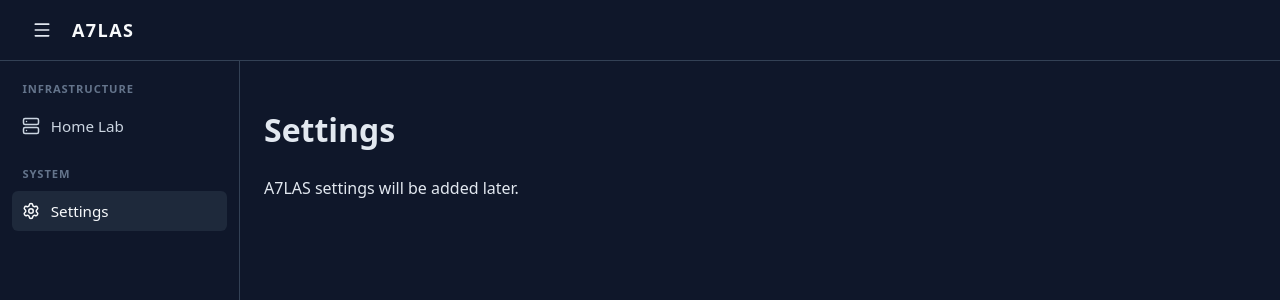
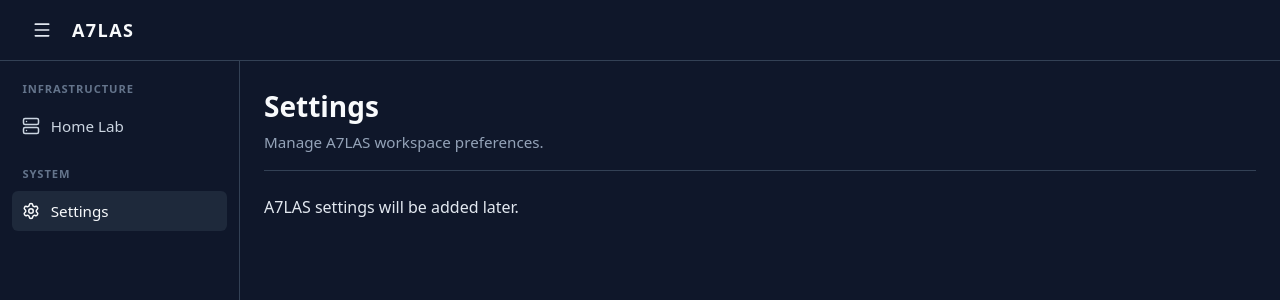
Before and after one commit to ad7son/homelab-dashboard, a React (Vite) app in the folder frontend/: page /settings in a window 1280 px wide. Shown: the top 300 px of the page. Built offline with nearby package versions, Linux system fonts and the light colour scheme.

Commit message:
refactor: add shared A7LAS page layout

```diff
--- a/frontend/src/components/homelab/HomeLabHeader.tsx
+++ b/frontend/src/components/homelab/HomeLabHeader.tsx
@@ -3,6 +3,7 @@ import {
   formatRelativeTime,
   formatUptime,
 } from '../../utils/format';
+import { PageHeader } from '../layout/PageHeader';
 
 interface HomeLabHeaderProps {
   system: SystemInfo | null;
@@ -23,17 +24,14 @@ export function HomeLabHeader({
   lastUpdated,
   onRefresh,
 }: HomeLabHeaderProps) {
-  return (
-    <header className="homelab-header">
-      <div className="homelab-header-main">
-        <h1>Home Lab Dashboard</h1>
-        {system && (
+  const description = system ? (
     <p className="homelab-header-subtitle">
       {system.hostname} · {system.operating_system} · Uptime{' '}
       {formatUptime(system.uptime)}
     </p>
-        )}
-      </div>
+  ) : undefined;
+
+  const actions = (
     <div className="homelab-header-meta">
       <span className={`status-badge status-${status}`}>
         {STATUS_LABELS[status]}
@@ -49,6 +47,9 @@ export function HomeLabHeader({
         Refresh
       </button>
     </div>
-    </header>
+  );
+
+  return (
+    <PageHeader title="Home Lab" description={description} actions={actions} />
   );
 }
--- /dev/null
+++ b/frontend/src/components/layout/PageContainer.tsx
@@ -0,0 +1,9 @@
+import type { ReactNode } from 'react';
+
+interface PageContainerProps {
+  children: ReactNode;
+}
+
+export function PageContainer({ children }: PageContainerProps) {
+  return <div className="page-container">{children}</div>;
+}
--- /dev/null
+++ b/frontend/src/components/layout/PageHeader.tsx
@@ -0,0 +1,23 @@
+import type { ReactNode } from 'react';
+
+interface PageHeaderProps {
+  title: string;
+  description?: ReactNode;
+  actions?: ReactNode;
+}
+
+export function PageHeader({ title, description, actions }: PageHeaderProps) {
+  return (
+    <header className="page-header">
+      <div className="page-header-main">
+        <h1 className="page-header-title">{title}</h1>
+        {description != null && description !== '' && (
+          <div className="page-header-description">{description}</div>
+        )}
+      </div>
+      {actions != null && (
+        <div className="page-header-actions">{actions}</div>
+      )}
+    </header>
+  );
+}
--- a/frontend/src/index.css
+++ b/frontend/src/index.css
@@ -243,13 +243,13 @@ body {
   }
 }
 
-.dashboard {
+.page-container {
   max-width: 1200px;
   margin: 0 auto;
   padding: 1.5rem;
 }
 
-.homelab-header {
+.page-header {
   display: flex;
   flex-wrap: wrap;
   justify-content: space-between;
@@ -260,11 +260,31 @@ body {
   border-bottom: 1px solid #334155;
 }
 
-.homelab-header-main h1 {
+.page-header-main {
+  min-width: 0;
+}
+
+.page-header-title {
   margin: 0 0 0.25rem;
   font-size: 1.75rem;
   font-weight: 600;
   color: #f8fafc;
+}
+
+.page-header-description {
+  color: #94a3b8;
+  font-size: 0.95rem;
+}
+
+.page-header-description p {
+  margin: 0;
+}
+
+.page-header-actions {
+  display: flex;
+  flex-wrap: wrap;
+  align-items: center;
+  gap: 0.75rem;
 }
 
 .homelab-header-subtitle {
--- a/frontend/src/pages/HomeLabDashboard.tsx
+++ b/frontend/src/pages/HomeLabDashboard.tsx
@@ -1,4 +1,5 @@
 import { HomeLabHeader } from '../components/homelab/HomeLabHeader';
+import { PageContainer } from '../components/layout/PageContainer';
 import { CpuCard } from '../components/metrics/CpuCard';
 import { MemoryCard } from '../components/metrics/MemoryCard';
 import { NetworkCard } from '../components/metrics/NetworkCard';
@@ -14,14 +15,14 @@ export function HomeLabDashboard() {
 
   if (loading && !data) {
     return (
-      <div className="dashboard">
+      <PageContainer>
         <div className="loading-state">Loading system overview…</div>
-      </div>
+      </PageContainer>
     );
   }
 
   return (
-    <div className="dashboard">
+    <PageContainer>
       <HomeLabHeader
         system={data?.system ?? null}
         status={status}
@@ -56,6 +57,6 @@ export function HomeLabDashboard() {
           Unable to load system data. Waiting for connection…
         </div>
       )}
-    </div>
+    </PageContainer>
   );
 }
--- a/frontend/src/pages/NotFoundPage.tsx
+++ b/frontend/src/pages/NotFoundPage.tsx
@@ -1,12 +1,14 @@
 import { Link } from 'react-router-dom';
+import { PageContainer } from '../components/layout/PageContainer';
+import { PageHeader } from '../components/layout/PageHeader';
 
 export function NotFoundPage() {
   return (
-    <div className="dashboard">
-      <h1>Page not found</h1>
+    <PageContainer>
+      <PageHeader title="Page not found" />
       <p>
         <Link to="/homelab">Back to Home Lab</Link>
       </p>
-    </div>
+    </PageContainer>
   );
 }
--- a/frontend/src/pages/SettingsPage.tsx
+++ b/frontend/src/pages/SettingsPage.tsx
@@ -1,8 +1,14 @@
+import { PageContainer } from '../components/layout/PageContainer';
+import { PageHeader } from '../components/layout/PageHeader';
+
 export function SettingsPage() {
   return (
-    <div className="dashboard">
-      <h1>Settings</h1>
+    <PageContainer>
+      <PageHeader
+        title="Settings"
+        description="Manage A7LAS workspace preferences."
+      />
       <p>A7LAS settings will be added later.</p>
-    </div>
+    </PageContainer>
   );
 }
```
Lines whose indentation alone changed are shown as unchanged.
